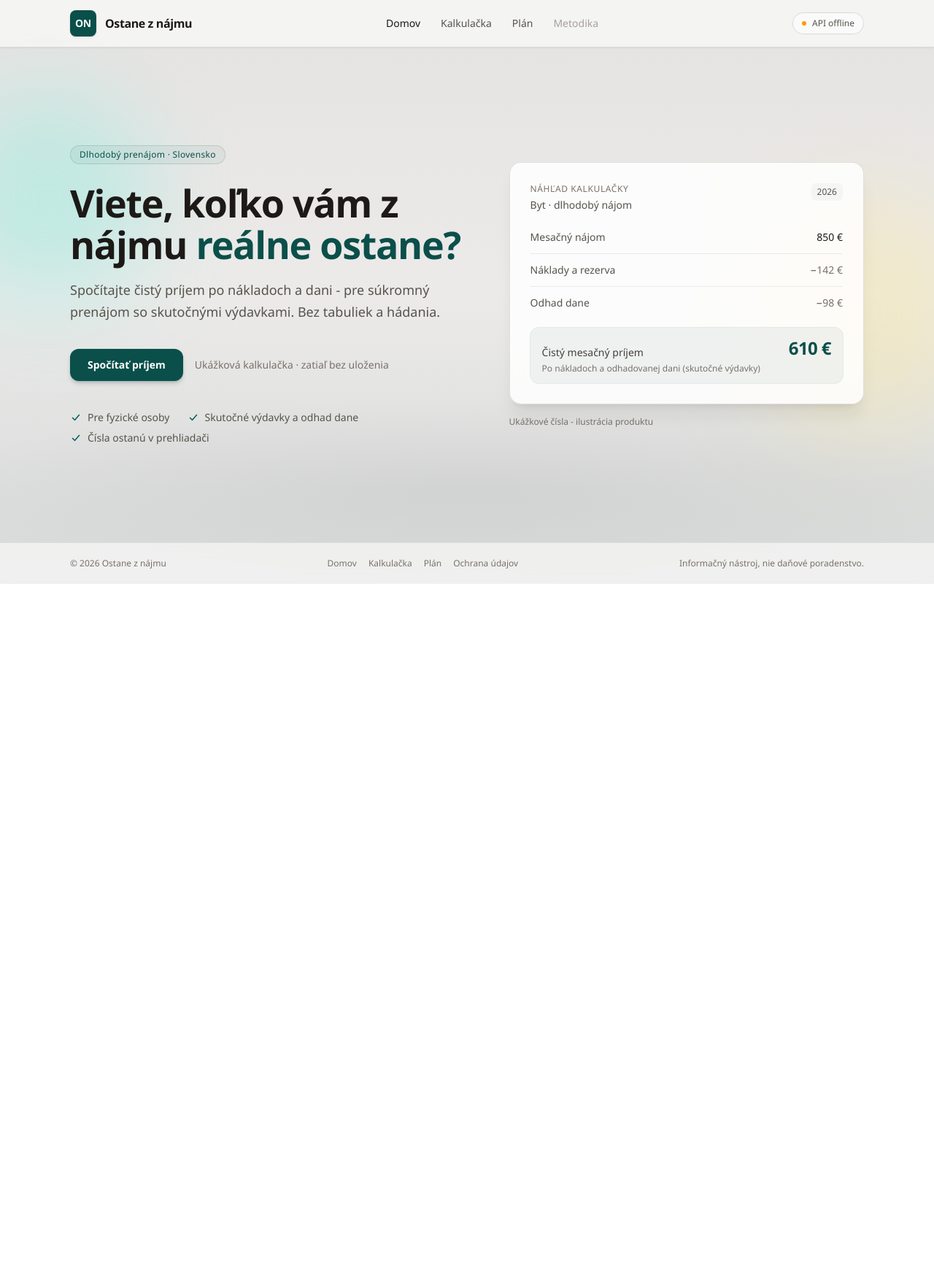
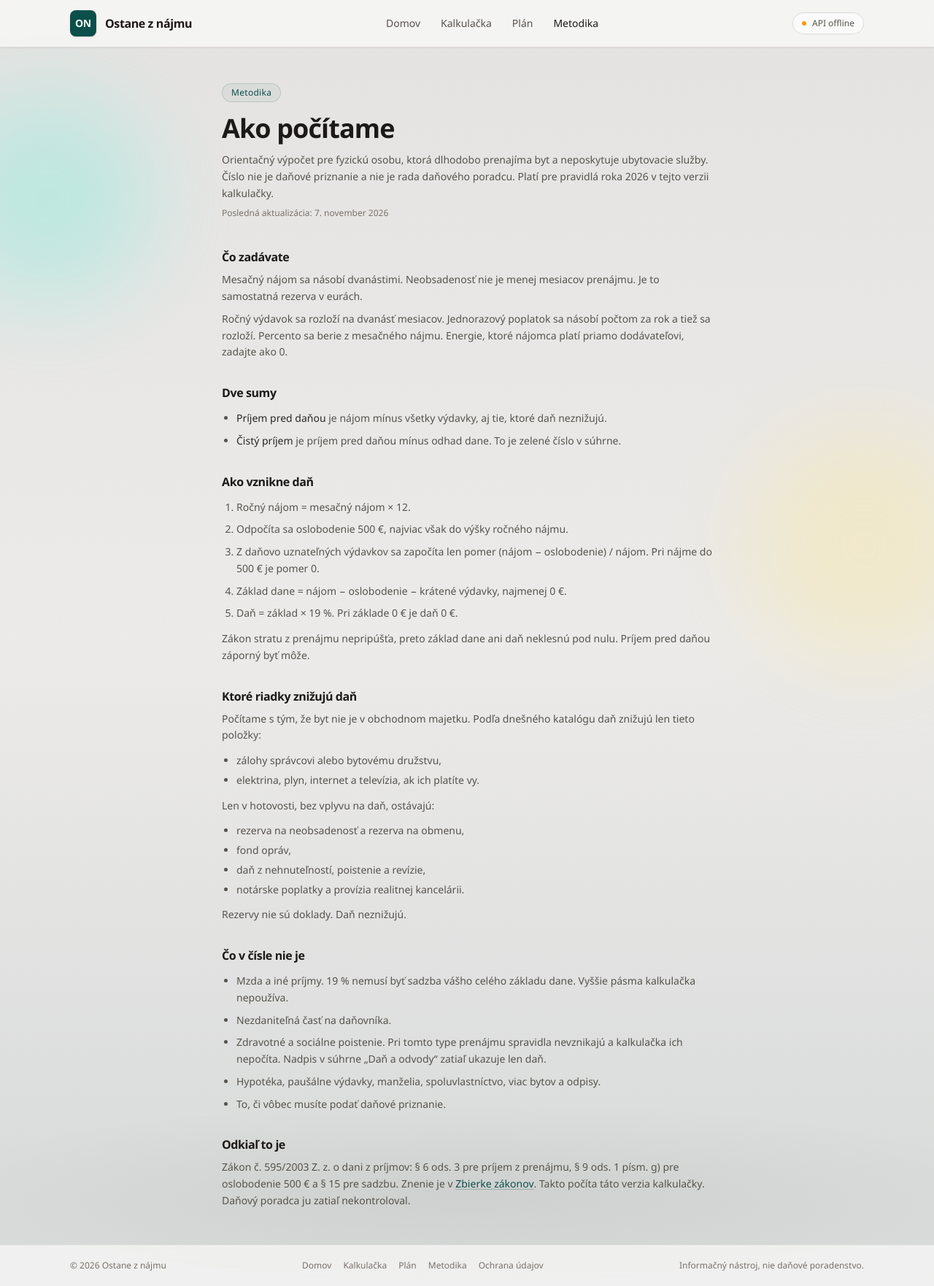
Before and after one commit to g-code-sk/rent-flow, a React (Vite) app in the folder frontend/: page /metodika in a window 1280 px wide. Before the commit this address led to /. Shown: the whole page at 73% size. Before the commit the page ends 800 px from the top, so only its background shows below. Built offline with nearby package versions, Linux system fonts and the light colour scheme; no server answers.

Commit message:
feat(frontend): explain the calculation on a Metodika page
The page states the assumptions behind the tax number and the calculator links to it.

```diff
--- a/frontend/src/App.tsx
+++ b/frontend/src/App.tsx
@@ -2,6 +2,7 @@ import { BrowserRouter, Navigate, Route, Routes } from 'react-router-dom'
 import { AppLayout } from '@/components/layout/AppLayout'
 import { CalculatorPage } from '@/pages/CalculatorPage'
 import { HomePage } from '@/pages/HomePage'
+import { MethodologyPage } from '@/pages/MethodologyPage'
 import { PlanPage } from '@/pages/PlanPage'
 import { PrivacyPage } from '@/pages/PrivacyPage'
 
@@ -13,6 +14,7 @@ function App() {
                <Route index element={<HomePage />} />
                <Route path="kalkulacka" element={<CalculatorPage />} />
                <Route path="plan" element={<PlanPage />} />
+               <Route path="metodika" element={<MethodologyPage />} />
                <Route path="ochrana-udajov" element={<PrivacyPage />} />
             </Route>
             <Route path="*" element={<Navigate to="/" replace />} />
--- a/frontend/src/components/layout/AppFooter.tsx
+++ b/frontend/src/components/layout/AppFooter.tsx
@@ -1,4 +1,4 @@
-import { Link } from 'react-router-dom'
+import { AppFooterLink } from '@/components/layout/AppFooterLink'
 
 export function AppFooter() {
    return (
@@ -6,18 +6,11 @@ export function AppFooter() {
          <div className="mx-auto flex max-w-6xl flex-col items-center justify-between gap-3 px-6 py-5 text-center text-xs text-stone-500 sm:flex-row sm:px-8 sm:text-left">
             <p>© {new Date().getFullYear()} Ostane z nájmu</p>
             <nav className="flex flex-wrap items-center justify-center gap-x-4 gap-y-1" aria-label="Pätička">
-               <Link to="/" className="hover:text-stone-800">
-                  Domov
-               </Link>
-               <Link to="/kalkulacka" className="hover:text-stone-800">
-                  Kalkulačka
-               </Link>
-               <Link to="/plan" className="hover:text-stone-800">
-                  Plán
-               </Link>
-               <Link to="/ochrana-udajov" className="hover:text-stone-800">
-                  Ochrana údajov
-               </Link>
+               <AppFooterLink to="/">Domov</AppFooterLink>
+               <AppFooterLink to="/kalkulacka">Kalkulačka</AppFooterLink>
+               <AppFooterLink to="/plan">Plán</AppFooterLink>
+               <AppFooterLink to="/metodika">Metodika</AppFooterLink>
+               <AppFooterLink to="/ochrana-udajov">Ochrana údajov</AppFooterLink>
             </nav>
             <p>Informačný nástroj, nie daňové poradenstvo.</p>
          </div>
--- /dev/null
+++ b/frontend/src/components/layout/AppFooterLink.tsx
@@ -0,0 +1,15 @@
+import type { ReactNode } from 'react'
+import { Link } from 'react-router-dom'
+
+type AppFooterLinkProps = {
+   to: string
+   children: ReactNode
+}
+
+export function AppFooterLink({ to, children }: AppFooterLinkProps) {
+   return (
+      <Link to={to} className="hover:text-stone-800">
+         {children}
+      </Link>
+   )
+}
--- a/frontend/src/components/layout/AppLayout.tsx
+++ b/frontend/src/components/layout/AppLayout.tsx
@@ -1,7 +1,7 @@
 import { NavLink, Outlet, useMatch } from 'react-router-dom'
 import { AppApiStatus } from '@/components/layout/AppApiStatus'
 import { AppFooter } from '@/components/layout/AppFooter'
-import { AppNavLink } from '@/components/layout/AppNavLink'
+import { AppMainNav } from '@/components/layout/AppMainNav'
 
 const mainHome = 'mx-auto flex w-full max-w-6xl flex-1 flex-col justify-center px-6 py-12 sm:px-8 sm:py-16 lg:py-20'
 const mainDefault = 'mx-auto flex w-full max-w-6xl flex-1 flex-col px-6 py-10 sm:px-8 sm:py-12'
@@ -29,14 +29,7 @@ export function AppLayout() {
                      <span className="text-base font-semibold tracking-tight text-stone-900">Ostane z nájmu</span>
                   </NavLink>
 
-                  <nav className="hidden items-center gap-1 sm:flex" aria-label="Hlavná navigácia">
-                     <AppNavLink to="/" end>
-                        Domov
-                     </AppNavLink>
-                     <AppNavLink to="/kalkulacka">Kalkulačka</AppNavLink>
-                     <AppNavLink to="/plan">Plán</AppNavLink>
-                     <AppNavLink disabled>Metodika</AppNavLink>
-                  </nav>
+                  <AppMainNav />
 
                   <AppApiStatus />
                </div>
--- /dev/null
+++ b/frontend/src/components/layout/AppMainNav.tsx
@@ -0,0 +1,14 @@
+import { AppNavLink } from '@/components/layout/AppNavLink'
+
+export function AppMainNav() {
+   return (
+      <nav className="hidden items-center gap-1 sm:flex" aria-label="Hlavná navigácia">
+         <AppNavLink to="/" end>
+            Domov
+         </AppNavLink>
+         <AppNavLink to="/kalkulacka">Kalkulačka</AppNavLink>
+         <AppNavLink to="/plan">Plán</AppNavLink>
+         <AppNavLink to="/metodika">Metodika</AppNavLink>
+      </nav>
+   )
+}
--- /dev/null
+++ b/frontend/src/components/ui/PageEyebrow.tsx
@@ -0,0 +1,13 @@
+import type { ReactNode } from 'react'
+
+type PageEyebrowProps = {
+   children: ReactNode
+}
+
+export function PageEyebrow({ children }: PageEyebrowProps) {
+   return (
+      <p className="inline-flex items-center rounded-full border border-teal-900/15 bg-teal-900/5 px-3 py-1 text-xs font-medium tracking-wide text-teal-900">
+         {children}
+      </p>
+   )
+}
--- a/frontend/src/lib/roadmap.ts
+++ b/frontend/src/lib/roadmap.ts
@@ -59,7 +59,7 @@ export const roadmapPhases: RoadmapPhase[] = [
          {
             title: 'Metodika',
             detail: 'Predpoklady výpočtu a odkiaľ berieme daňové pravidlá.',
-            done: false,
+            done: true,
          },
       ],
    },
--- a/frontend/src/pages/CalculatorPage.tsx
+++ b/frontend/src/pages/CalculatorPage.tsx
@@ -1,3 +1,4 @@
+import { Link } from 'react-router-dom'
 import { CalculatorSummary } from '@/components/calculator/CalculatorSummary'
 import { NewsSignUpCard } from '@/components/engagement/NewsSignUpCard'
 import { ExpenseCatalogRow } from '@/components/calculator/ExpenseCatalogRow'
@@ -102,7 +103,12 @@ export function CalculatorPage() {
                <NewsSignUpCard />
                <div className="grid gap-4 lg:sticky lg:top-24 lg:gap-6">
                   <CalculatorSummary formValues={formValues} yearlyCounts={formYearlyCounts} taxDetailsOpen={taxDetailsOpen} onTaxDetailsOpenChange={setTaxDetailsOpen} />
-                  <p className="text-[11px] leading-relaxed text-stone-500">Toto nie je daňové poradenstvo.</p>
+                  <p className="text-[11px] leading-relaxed text-stone-500">
+                     Toto nie je daňové poradenstvo.{' '}
+                     <Link to="/metodika" className="text-teal-900 underline decoration-teal-900/30 underline-offset-2 hover:decoration-teal-900">
+                        Metodika
+                     </Link>
+                  </p>
                </div>
             </aside>
          </div>
--- /dev/null
+++ b/frontend/src/pages/MethodologyPage.tsx
@@ -0,0 +1,95 @@
+import { PageEyebrow } from '@/components/ui/PageEyebrow'
+
+export function MethodologyPage() {
+   return (
+      <div className="mx-auto w-full max-w-2xl">
+         <PageEyebrow>Metodika</PageEyebrow>
+         <h1 className="mt-4 text-3xl font-semibold tracking-tight text-stone-900 sm:text-4xl">Ako počítame</h1>
+         <p className="mt-3 text-sm leading-relaxed text-stone-600">
+            Orientačný výpočet pre fyzickú osobu, ktorá dlhodobo prenajíma byt a neposkytuje ubytovacie služby. Číslo nie je daňové priznanie a nie je rada daňového
+            poradcu. Platí pre pravidlá roka 2026 v tejto verzii kalkulačky.
+         </p>
+         <p className="mt-2 text-xs text-stone-500">Posledná aktualizácia: 7. november 2026</p>
+
+         <div className="mt-10 space-y-8 text-sm leading-relaxed text-stone-600">
+            <section>
+               <h2 className="text-base font-semibold tracking-tight text-stone-900">Čo zadávate</h2>
+               <p className="mt-2">Mesačný nájom sa násobí dvanástimi. Neobsadenosť nie je menej mesiacov prenájmu. Je to samostatná rezerva v eurách.</p>
+               <p className="mt-2">
+                  Ročný výdavok sa rozloží na dvanásť mesiacov. Jednorazový poplatok sa násobí počtom za rok a tiež sa rozloží. Percento sa berie z mesačného nájmu.
+                  Energie, ktoré nájomca platí priamo dodávateľovi, zadajte ako 0.
+               </p>
+            </section>
+
+            <section>
+               <h2 className="text-base font-semibold tracking-tight text-stone-900">Dve sumy</h2>
+               <ul className="mt-3 list-disc space-y-2 pl-5">
+                  <li>
+                     <span className="font-medium text-stone-800">Príjem pred daňou</span> je nájom mínus všetky výdavky, aj tie, ktoré daň neznižujú.
+                  </li>
+                  <li>
+                     <span className="font-medium text-stone-800">Čistý príjem</span> je príjem pred daňou mínus odhad dane. To je zelené číslo v súhrne.
+                  </li>
+               </ul>
+            </section>
+
+            <section>
+               <h2 className="text-base font-semibold tracking-tight text-stone-900">Ako vznikne daň</h2>
+               <ol className="mt-3 list-decimal space-y-2 pl-5">
+                  <li>Ročný nájom = mesačný nájom × 12.</li>
+                  <li>Odpočíta sa oslobodenie 500 €, najviac však do výšky ročného nájmu.</li>
+                  <li>Z daňovo uznateľných výdavkov sa započíta len pomer (nájom − oslobodenie) / nájom. Pri nájme do 500 € je pomer 0.</li>
+                  <li>Základ dane = nájom − oslobodenie − krátené výdavky, najmenej 0 €.</li>
+                  <li>Daň = základ × 19 %. Pri základe 0 € je daň 0 €.</li>
+               </ol>
+               <p className="mt-3">Zákon stratu z prenájmu nepripúšťa, preto základ dane ani daň neklesnú pod nulu. Príjem pred daňou záporný byť môže.</p>
+            </section>
+
+            <section>
+               <h2 className="text-base font-semibold tracking-tight text-stone-900">Ktoré riadky znižujú daň</h2>
+               <p className="mt-2">Počítame s tým, že byt nie je v obchodnom majetku. Podľa dnešného katalógu daň znižujú len tieto položky:</p>
+               <ul className="mt-3 list-disc space-y-1 pl-5">
+                  <li>zálohy správcovi alebo bytovému družstvu,</li>
+                  <li>elektrina, plyn, internet a televízia, ak ich platíte vy.</li>
+               </ul>
+               <p className="mt-3">Len v hotovosti, bez vplyvu na daň, ostávajú:</p>
+               <ul className="mt-3 list-disc space-y-1 pl-5">
+                  <li>rezerva na neobsadenosť a rezerva na obmenu,</li>
+                  <li>fond opráv,</li>
+                  <li>daň z nehnuteľností, poistenie a revízie,</li>
+                  <li>notárske poplatky a provízia realitnej kancelárii.</li>
+               </ul>
+               <p className="mt-3">Rezervy nie sú doklady. Daň neznižujú.</p>
+            </section>
+
+            <section>
+               <h2 className="text-base font-semibold tracking-tight text-stone-900">Čo v čísle nie je</h2>
+               <ul className="mt-3 list-disc space-y-2 pl-5">
+                  <li>Mzda a iné príjmy. 19 % nemusí byť sadzba vášho celého základu dane. Vyššie pásma kalkulačka nepoužíva.</li>
+                  <li>Nezdaniteľná časť na daňovníka.</li>
+                  <li>
+                     Zdravotné a sociálne poistenie. Pri tomto type prenájmu spravidla nevznikajú a kalkulačka ich nepočíta. Nadpis v súhrne „Daň a odvody“ zatiaľ ukazuje
+                     len daň.
+                  </li>
+                  <li>Hypotéka, paušálne výdavky, manželia, spoluvlastníctvo, viac bytov a odpisy.</li>
+                  <li>To, či vôbec musíte podať daňové priznanie.</li>
+               </ul>
+            </section>
+
+            <section>
+               <h2 className="text-base font-semibold tracking-tight text-stone-900">Odkiaľ to je</h2>
+               <p className="mt-2">
+                  Zákon č. 595/2003 Z. z. o dani z príjmov: § 6 ods. 3 pre príjem z prenájmu, § 9 ods. 1 písm. g) pre oslobodenie 500 € a § 15 pre sadzbu. Znenie je v{' '}
+                  <a
+                     href="https://www.slov-lex.sk/ezbierky/pravne-predpisy/SK/ZZ/2003/595/"
+                     className="font-medium text-teal-900 underline decoration-teal-900/30 underline-offset-2 hover:decoration-teal-900"
+                  >
+                     Zbierke zákonov
+                  </a>
+                  . Takto počíta táto verzia kalkulačky. Daňový poradca ju zatiaľ nekontroloval.
+               </p>
+            </section>
+         </div>
+      </div>
+   )
+}
```
